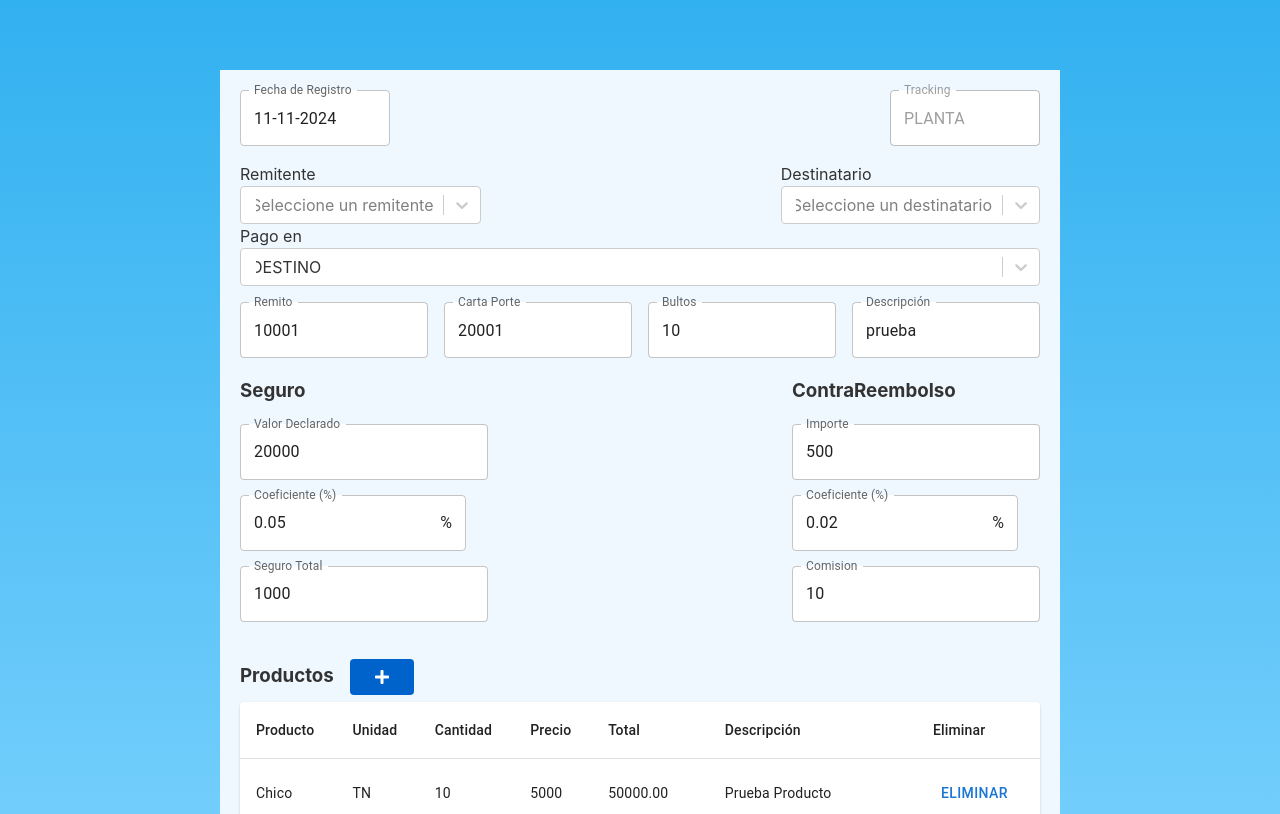
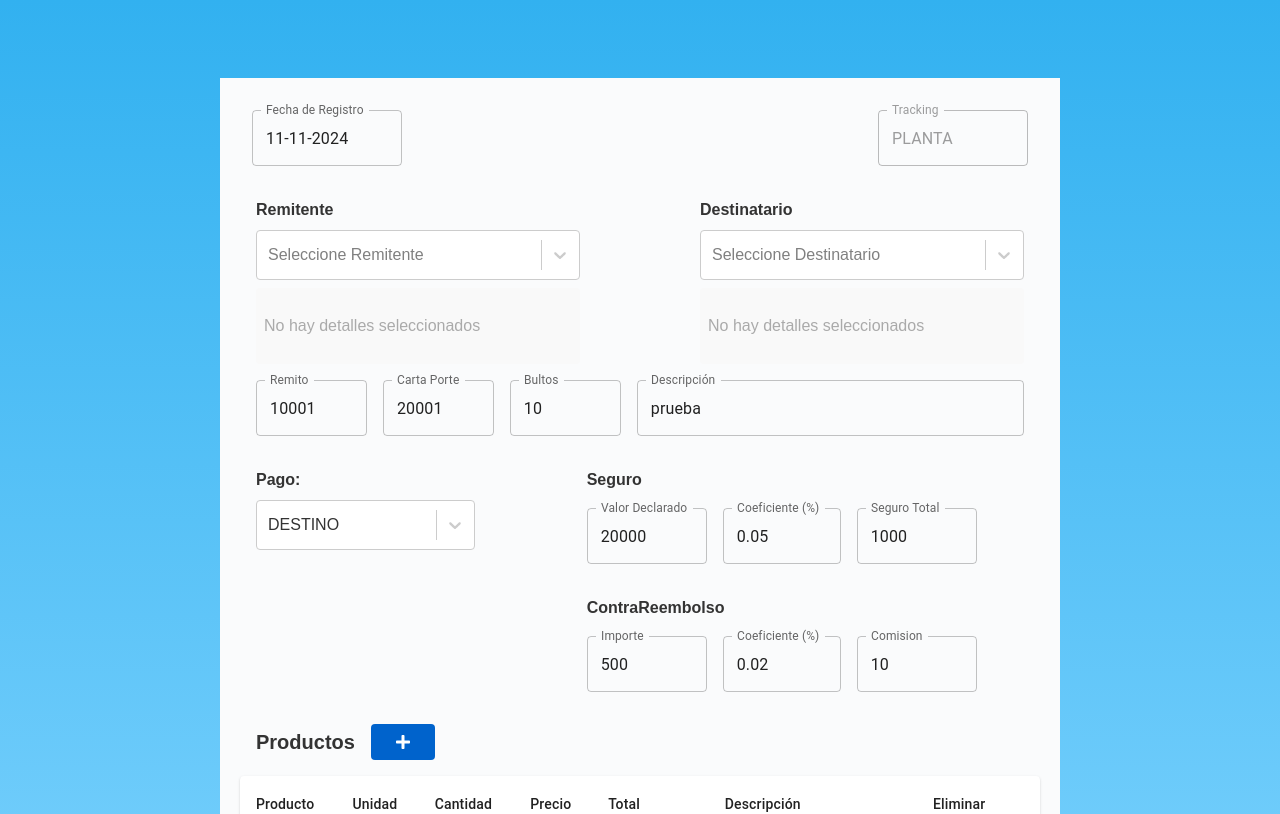
Before and after one commit to lucatass/SiroTransportesFrontEnd, a React (Vite) app: page / in a window 1280 px wide. Shown: the top 814 px of the page. Built offline with nearby package versions, Linux system fonts and the light colour scheme.

Commit message:
cambios sebas

```diff
--- a/src/remito-maqueta/ClientSelector.tsx
+++ b/src/remito-maqueta/ClientSelector.tsx
@@ -3,6 +3,7 @@ import React, { useMemo } from "react";
 import Select from "react-select";
 import { Controller, useWatch } from "react-hook-form";
 import { Cliente } from "../types/types";
+import { Box } from "@mui/material";
 
 interface Option {
   value: number;
@@ -15,7 +16,7 @@ interface ClientSelectorProps {
   control: any;
   options: Option[];
   errors: any;
-  data: Cliente[]; // Lista de clientes para mostrar información adicional
+  data: Cliente[];
 }
 
 const ClientSelector: React.FC<ClientSelectorProps> = ({
@@ -41,8 +42,8 @@ const ClientSelector: React.FC<ClientSelectorProps> = ({
   }, [selectedOption, data]);
 
   return (
-    <div className="client-selector">
-      <label htmlFor={name}>{label}</label>
+    <Box className="client-selector">
+      <label htmlFor={name} className="form-label">{label}</label>
       <Controller
         name={name}
         control={control}
@@ -51,7 +52,7 @@ const ClientSelector: React.FC<ClientSelectorProps> = ({
             {...field}
             inputId={name}
             options={options}
-            placeholder={`Seleccione un ${label.toLowerCase()}`}
+            placeholder={`Seleccione ${label}`}
             onChange={(selectedOption) => {
               field.onChange(selectedOption);
             }}
@@ -59,11 +60,11 @@ const ClientSelector: React.FC<ClientSelectorProps> = ({
               options.find((option) => option.value === field.value?.value) ||
               null
             }
-            classNamePrefix="react-select"
+            classNamePrefix="custom-react-select"
             aria-label={label}
-            menuPortalTarget={document.body} // Renderiza el menú en el body
+            menuPortalTarget={document.body}
             styles={{
-              menuPortal: (base) => ({ ...base, zIndex: 9999 }), // Ajusta el z-index
+              menuPortal: (base) => ({ ...base, zIndex: 9999 }),
             }}
             menuPosition="fixed"
           />
@@ -72,8 +73,20 @@ const ClientSelector: React.FC<ClientSelectorProps> = ({
       {errors[name]?.message && (
         <p className="error-message">{errors[name]?.message as string}</p>
       )}
-      {selectedClient && selectedClient.direcciones?.length > 0 && (
-        <div className="cliente-detalles">
+      {selectedClient ? (
+        <Box
+          className="cliente-detalles"
+          sx={{
+            minHeight: "60px", // Altura mínima fija
+            marginTop: "8px",
+            padding: "8px",
+            backgroundColor: "#f9f9f9",
+            borderRadius: "4px",
+            display: "flex",
+            flexDirection: "column",
+            justifyContent: "center",
+          }}
+        >
           <p>
             <strong>Domicilio:</strong>{" "}
             {selectedClient.direcciones[0].domicilio}
@@ -82,9 +95,26 @@ const ClientSelector: React.FC<ClientSelectorProps> = ({
             <strong>Localidad:</strong>{" "}
             {selectedClient.direcciones[0].localidad}
           </p>
-        </div>
+        </Box>
+      ) : (
+        <Box
+          className="cliente-detalles"
+          sx={{
+            minHeight: "60px",
+            marginTop: "8px",
+            padding: "8px",
+            backgroundColor: "#f9f9f9",
+            borderRadius: "4px",
+            display: "flex",
+            flexDirection: "column",
+            justifyContent: "center",
+            color: "#aaa",
+          }}
+        >
+          <p>No hay detalles seleccionados</p>
+        </Box>
       )}
-    </div>
+    </Box>
   );
 };
 
--- a/src/remito-maqueta/RemitoFormMock.css
+++ b/src/remito-maqueta/RemitoFormMock.css
@@ -1,32 +1,27 @@
-
-body {
+.remitos-form {
+  max-width: 800px;
+  margin: 0 auto;
+  padding: 20px;
   font-family: Arial, sans-serif;
   background-color: var(--background-color);
   color: var(--text-color);
 }
 
-.remitos-form {
-  max-width: 800px;
-  margin: 0 auto;
-  padding: 20px;
-  background-color: aliceblue;
+.form-header {
+  display: flex;
+  justify-content: space-between;
+  margin: 12px;
 }
 
-input, select {
-  background-color: white!important;
-}
-.seguro-item{
-  margin-bottom: 15px;
-}
-.reembolso-item {
-  margin-bottom: 15px;
+.custom-react-select__control {
+  height: 50px;
+  min-height: 50px;
+  padding: 1px;
 }
 
-.react-select__menu {
-  z-index: 999
-;}
-
-/* Estilos para el input de coeficiente porque sino no está todo en blanco */
-.MuiInputBase-root.MuiOutlinedInput-root.MuiInputBase-colorPrimary.MuiInputBase-formControl.MuiInputBase-adornedEnd.css-jupps9-MuiInputBase-root-MuiOutlinedInput-root {
-  background-color: white!important;
+.form-label {
+  font-weight: bold;
+  font-size: 16px;
+  margin-bottom: 8px;
+  display: block;
 }
--- a/src/remito-maqueta/RemitoFormMock.tsx
+++ b/src/remito-maqueta/RemitoFormMock.tsx
@@ -2,7 +2,7 @@
 import React from "react";
 import { TextField, Box } from "@mui/material";
 import { Controller, FormProvider, useForm } from "react-hook-form";
-import { CustomButton, FormDatePicker, FormRow } from "../components/common";
+import { CustomButton, FormDatePicker } from "../components/common";
 import { useDialog } from "../hooks";
 import { RemitoFormData } from "../types/types";
 import Select from "react-select";
@@ -11,11 +11,10 @@ import ProductDialog from "./ProductDialog";
 import ProductTable from "./ProductTable";
 import dayjs from "dayjs";
 import customParseFormat from "dayjs/plugin/customParseFormat";
+import { TipoProducto } from "./remitoConstants";
+import { FaPlus } from "react-icons/fa";
 import "dayjs/locale/es";
 import "./RemitoFormMock.css";
-import { TipoProducto } from "./remitoConstants";
-import { FaPlus } from "react-icons/fa";
-
 
 dayjs.extend(customParseFormat);
 
@@ -98,7 +97,7 @@ const clientes = [
       },
     ],
   },
-]
+];
 
 const RemitoFormMock: React.FC = () => {
   const productDialog = useDialog();
@@ -125,17 +124,16 @@ const RemitoFormMock: React.FC = () => {
     formState: { errors },
   } = methods;
 
-
   return (
     <FormProvider {...methods}>
       <form className="remitos-form">
-
         {/* Fila superior con Fecha de Registro y Tracking */}
-          <Box className="form-header" sx={{ display: "flex", justifyContent: "space-between", alignItems: "center", marginBottom: 2 }}>
-            <Box sx={{ width: "150px"}}>
+        <Box className="form-header">
+          <Box sx={{ width: "150px" }}>
             <FormDatePicker name="fecha" label="Fecha de Registro" />
           </Box>
-            <Box sx={{ width: "150px"}}>
+
+          <Box sx={{ width: "150px" }}>
             <TextField
               label="Tracking"
               variant="outlined"
@@ -146,8 +144,15 @@ const RemitoFormMock: React.FC = () => {
         </Box>
 
         {/* Fila de Remitente y Destinatario */}
-        <Box>
-          <Box className="form-column" sx={{display: "flex", justifyContent: "space-between", alignItems: "center"}}>
+        <Box
+          sx={{
+            display: "grid",
+            gridTemplateColumns: "1fr 1fr",
+            gap: 15,
+            margin: 2,
+            paddingTop: 2,
+          }}
+        >
           <ClientSelector
             name="remitenteId"
             label="Remitente"
@@ -158,7 +163,6 @@ const RemitoFormMock: React.FC = () => {
             ]}
             errors={methods.formState.errors}
             data={clientes}
-
           />
 
           <ClientSelector
@@ -173,11 +177,69 @@ const RemitoFormMock: React.FC = () => {
             data={clientes}
           />
         </Box>
+
+        {/* Fila de Remito, CartaPorte, Bultos y Descripción */}
+        <Box sx={{ display: "flex", gap: 2, margin: 2 }}>
+          <TextField
+            label="Remito"
+            variant="outlined"
+            fullWidth
+            {...register("remito")}
+            className="styled-input"
+            error={!!errors.remito}
+            helperText={errors.remito?.message}
+            sx={{ width: "220px" }}
+          />
+          <TextField
+            label="Carta Porte"
+            variant="outlined"
+            fullWidth
+            {...register("cartaPorte")}
+            className="styled-input"
+            error={!!errors.cartaPorte}
+            helperText={errors.cartaPorte?.message}
+            sx={{ width: "220px" }}
+          />
+          <TextField
+            label="Bultos"
+            variant="outlined"
+            fullWidth
+            {...register("bultos")}
+            className="styled-input"
+            error={!!errors.bultos}
+            helperText={errors.bultos?.message}
+            sx={{ width: "220px" }}
+          />
+          <TextField
+            label="Descripción"
+            variant="outlined"
+            fullWidth
+            {...register("descripcion")}
+            className="styled-input"
+            error={!!errors.descripcion}
+            helperText={errors.descripcion?.message}
+          />
         </Box>
 
-        {/* Fila de Pago en */}
-        <Box className="payment-field" sx={{marginBottom: 2}}>
-          <label>Pago en</label>
+        {/* Sección: Pago, Seguro y ContraReembolso */}
+        <Box
+          sx={{
+            display: "flex",
+            gap: 4,
+            margin: 2,
+            paddingTop: 2,
+          }}
+        >
+          {/* Columna: Pago */}
+          <Box
+            sx={{
+              flex: 1, // Ocupa 1/3 del espacio
+              maxWidth: "33%",
+            }}
+          >
+            <label htmlFor="tipoPago" className="form-label">
+              Pago:
+            </label>
             <Controller
               name="tipoPago"
               control={control}
@@ -188,7 +250,7 @@ const RemitoFormMock: React.FC = () => {
                     { value: "ORIGEN", label: "ORIGEN" },
                     { value: "DESTINO", label: "DESTINO" },
                   ]}
-                placeholder="Seleccione un tipo de pago"
+                  placeholder="Seleccione"
                   onChange={(selectedOption) => {
                     field.onChange(selectedOption?.value);
                   }}
@@ -197,70 +259,38 @@ const RemitoFormMock: React.FC = () => {
                       ? { value: field.value, label: field.value }
                       : null
                   }
-                classNamePrefix="react-select"
+                  classNamePrefix="custom-react-select"
+                  styles={{
+                    menuPortal: (base) => ({ ...base, zIndex: 9999 }),
+                  }}
+                  menuPosition="fixed"
                 />
               )}
             />
-          {errors.tipoPago && (
-            <p className="error-message">{errors.tipoPago.message}</p>
-          )}
           </Box>
 
-        {/* Fila de Remito, CartaPorte, Bultos y Descripción */}
-        <Box className="datos-pago" sx={{ display: "flex", gap: 2 }}>
-          <Box className="datos-pago-item" sx={{ width: "200px" }}>
-            <TextField
-              label="Remito"
-              variant="outlined"
-              fullWidth
-              {...register("remito")}
-              className="styled-input"
-              error={!!errors.remito}
-              helperText={errors.remito?.message}
-            />
-          </Box>
-          <Box className="datos-pago-item" sx={{ width: "200px" }}>
-            <TextField
-              label="Carta Porte"
-              variant="outlined"
-              fullWidth
-              {...register("cartaPorte")}
-              className="styled-input"
-              error={!!errors.cartaPorte}
-              helperText={errors.cartaPorte?.message}
-            />
-          </Box>
-          <Box className="datos-pago-item" sx={{ width: "200px" }}>
-            <TextField
-              label="Bultos"
-              variant="outlined"
-              fullWidth
-              {...register("bultos")}
-              className="styled-input"
-              error={!!errors.bultos}
-              helperText={errors.bultos?.message}
-            />
-          </Box>
-          <Box className="datos-pago-item" sx={{ width: "200px" }}>
-            <TextField
-              label="Descripción"
-              variant="outlined"
-              fullWidth
-              {...register("descripcion")}
-              className="styled-input"
-              error={!!errors.descripcion}
-              helperText={errors.descripcion?.message}
-            />
-          </Box>
-        </Box>
-
-        {/* Grupo de Seguro y ContraReembolso en dos filas */}
-        <Box className="seguro-reembolso-container" sx={{ display: "flex", justifyContent: "space-between" }}>
-          {/* Fila de Seguro */}
-          <Box className="seguro">
-            <h3>Seguro</h3>
-            <FormRow className="seguro-row">
-              <Box className="seguro-item">
+          {/* Columna: Seguro y ContraReembolso */}
+          <Box
+            sx={{
+              flex: 2, // Ocupa 2/3 del espacio
+              maxWidth: "66%", // Garantiza que no exceda 2/3
+              marginLeft: 10
+            }}
+          >
+            {/* Grupo Seguro */}
+            <Box>
+              <label htmlFor="seguro" className="form-label">
+                Seguro
+              </label>
+              <Box
+                id="seguro"
+                sx={{
+                  display: "flex",
+                  gap: 2,
+                  flexWrap: "wrap",
+                  marginTop: 2,
+                }}
+              >
                 <TextField
                   label="Valor Declarado"
                   type="number"
@@ -268,11 +298,9 @@ const RemitoFormMock: React.FC = () => {
                   className="styled-input compact-input"
                   error={!!errors.seguro?.valorDeclarado}
                   helperText={errors.seguro?.valorDeclarado?.message}
+                  sx={{ width: "120px" }}
                 />
-              </Box>
-              <Box className="seguro-item">
                 <TextField
-                  sx={{ width: "226px" }}
                   label="Coeficiente (%)"
                   type="number"
                   {...register("seguro.coeficiente")}
@@ -281,7 +309,6 @@ const RemitoFormMock: React.FC = () => {
                   helperText={errors.seguro?.coeficiente?.message}
                   slotProps={{
                     input: {
-                      endAdornment: <span>%</span>,
                       inputProps: {
                         step: 0.01,
                         min: 0,
@@ -290,29 +317,42 @@ const RemitoFormMock: React.FC = () => {
                     },
                   }}
                 />
-              </Box>
-              <Box className="seguro-item">
                 <TextField
                   label="Seguro Total"
                   type="number"
+                  value={(
+                    (methods.watch("seguro.valorDeclarado") || 0) *
+                    (methods.watch("seguro.coeficiente") || 0)
+                  ).toFixed(2)}
                   {...register("seguro.seguro")}
                   className="styled-input compact-input"
+                  onChange={(e) =>
+                    methods.setValue(
+                      "seguro.seguro",
+                      parseFloat(e.target.value)
+                    )
+                  }
                   error={!!errors.seguro?.seguro}
                   helperText={errors.seguro?.seguro?.message}
-                  value={
-                    (methods.watch("seguro.valorDeclarado") || 0) *
-                    (methods.watch("seguro.coeficiente") || 0)
-                    }
+                  sx={{ width: "120px" }}
                 />
               </Box>
-            </FormRow>
             </Box>
 
-          {/* Fila de ContraReembolso */}
-          <Box className="reembolso" >
-            <h3>ContraReembolso</h3>
-            <Box className="reembolso-row">
-              <Box className="reembolso-item">
+            {/* Grupo ContraReembolso */}
+            <Box sx={{ marginTop: 4 }}>
+              <label htmlFor="contrareembolso" className="form-label">
+                ContraReembolso
+              </label>
+              <Box
+                id="contrareembolso"
+                sx={{
+                  display: "flex",
+                  gap: 2,
+                  flexWrap: "wrap",
+                  marginTop: 2,
+                }}
+              >
                 <TextField
                   label="Importe"
                   type="number"
@@ -320,11 +360,9 @@ const RemitoFormMock: React.FC = () => {
                   className="styled-input compact-input"
                   error={!!errors.contraReembolso?.importe}
                   helperText={errors.contraReembolso?.importe?.message}
+                  sx={{ width: "120px" }}
                 />
-              </Box>
-              <Box className="reembolso-item">
                 <TextField
-                  sx={{ width: "226px" }}
                   label="Coeficiente (%)"
                   type="number"
                   {...register("contraReembolso.coeficiente")}
@@ -333,7 +371,6 @@ const RemitoFormMock: React.FC = () => {
                   helperText={errors.contraReembolso?.coeficiente?.message}
                   slotProps={{
                     input: {
-                      endAdornment: <span>%</span>,
                       inputProps: {
                         step: 0.01,
                         min: 0,
@@ -342,19 +379,24 @@ const RemitoFormMock: React.FC = () => {
                     },
                   }}
                 />
-              </Box>
-              <Box className="reembolso-item">
                 <TextField
                   label="Comision"
                   type="number"
+                  value={(
+                    (methods.watch("contraReembolso.importe") || 0) *
+                    (methods.watch("contraReembolso.coeficiente") || 0)
+                  ).toFixed(2)}
                   {...register("contraReembolso.comision")}
                   className="styled-input compact-input"
+                  onChange={(e) =>
+                    methods.setValue(
+                      "contraReembolso.comision",
+                      parseFloat(e.target.value)
+                    )
+                  }
                   error={!!errors.contraReembolso?.comision}
                   helperText={errors.contraReembolso?.comision?.message}
-                  value={
-                  (methods.watch("contraReembolso.importe") || 0) *
-                  (methods.watch("contraReembolso.coeficiente") || 0)
-                  }
+                  sx={{ width: "120px" }}
                 />
               </Box>
             </Box>
@@ -362,10 +404,27 @@ const RemitoFormMock: React.FC = () => {
         </Box>
 
         {/* Botón para Agregar Producto */}
-        <Box sx={{ display: "flex", alignItems: "center", gap: 2, margin: "20px 0 5px" , height: "40px" }}>
-          <h3>Productos</h3>
-          <CustomButton onClick={productDialog.openDialog}>
-            {<FaPlus />}
+        <Box
+          sx={{
+            display: "flex",
+            alignItems: "center",
+            gap: 2,
+            margin: 2,
+            paddingTop: 2,
+          }}
+        >
+          <label
+            htmlFor="add-product"
+            style={{
+              fontWeight: "bold",
+              fontSize: "20px",
+              display: "block",
+            }}
+          >
+            Productos
+          </label>
+          <CustomButton id="add-product" onClick={productDialog.openDialog}>
+            <FaPlus />
           </CustomButton>
         </Box>
 
@@ -383,11 +442,15 @@ const RemitoFormMock: React.FC = () => {
         />
 
         {/* Botón de Guardar */}
-        <Box sx={{ display: "flex", justifyContent: "center", alignItems: "center", marginTop: 2 }}>
-          <CustomButton
-            type="submit"
-            aria-label={"Guardar Remito"}
+        <Box
+          sx={{
+            display: "flex",
+            justifyContent: "center",
+            alignItems: "center",
+            marginTop: 2,
+          }}
         >
+          <CustomButton type="submit" aria-label={"Guardar Remito"}>
             {"Guardar Remito"}
           </CustomButton>
         </Box>
--- a/src/theme/App.css
+++ b/src/theme/App.css
@@ -29,47 +29,6 @@
   -moz-osx-font-smoothing: grayscale;
 }
 
-body, h1, a, button, input, select {
-  font-family: Inter, system-ui, Avenir, Helvetica, Arial, sans-serif;
-  margin: 0;
-  padding: 0;
-}
-
-body {
-  margin: 0;
-  min-width: 320px;
-  min-height: 100vh;
-  background: linear-gradient(to bottom, var(--primary-bg-color), var(--secondary-bg-color));
-}
-
-a {
-  color: #646cff;
-  font-weight: 500;
-  text-decoration: inherit;
-}
-a:hover {
-  color: #535bf2;
-}
-
-h1 {
-  font-size: 3.2em;
-  line-height: 1.1;
-}
-
-input, button, select {
-  border-radius: 0.3em;
-  border: 1px solid #9b9b9b;
-  padding: 0.2em 0.4em;
-  font-size: 1em;
-  background-color: #e7e7e7;
-  color: #021141;
-  transition: border-color 0.1s;
-}
-input:hover, button:hover, select:hover {
-  border-color: #646cff;
-  box-shadow: 0 0 10px #646cff;
-}
-
 /* Flexbox para la estructura principal */
 .app {
   display: flex;
```
Also changed, not shown: vite.config.ts.timestamp-1735504744992-c5bcbfa55b785.mjs (added, +18 -0 lines). Lines whose indentation alone changed are shown as unchanged.
